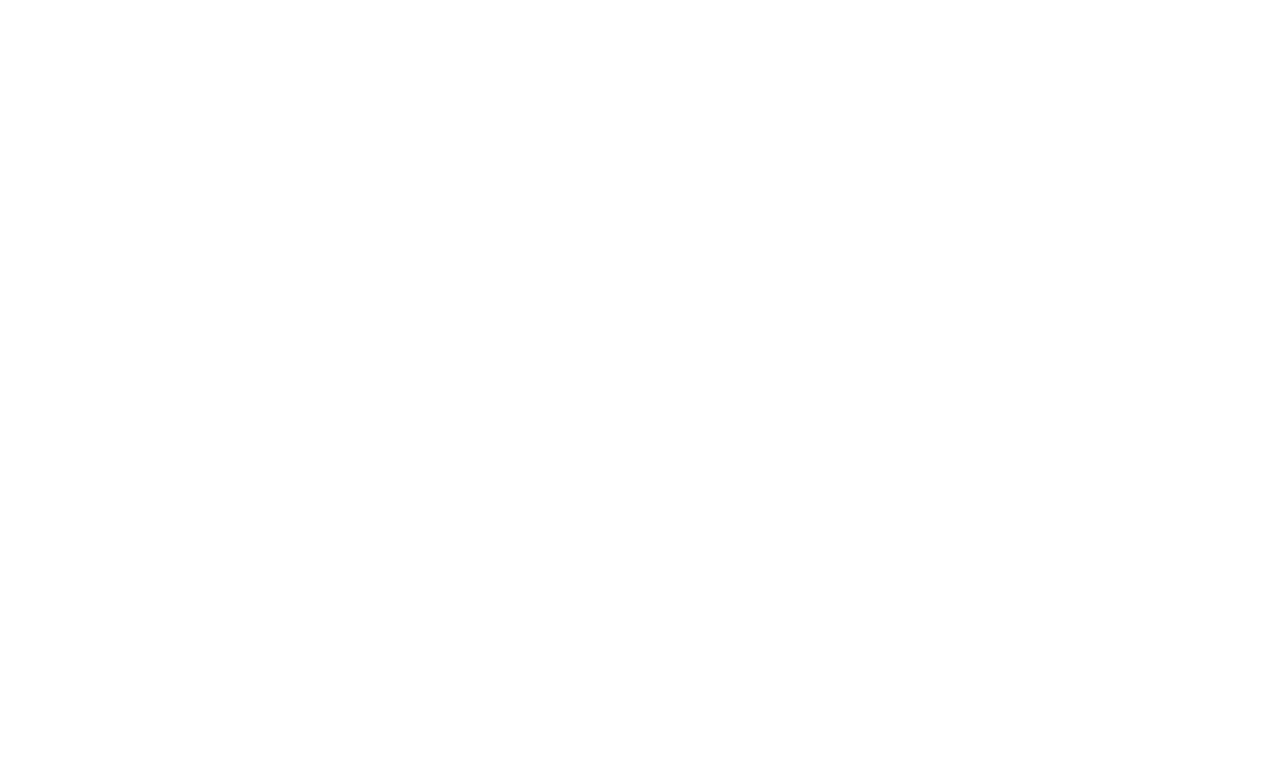
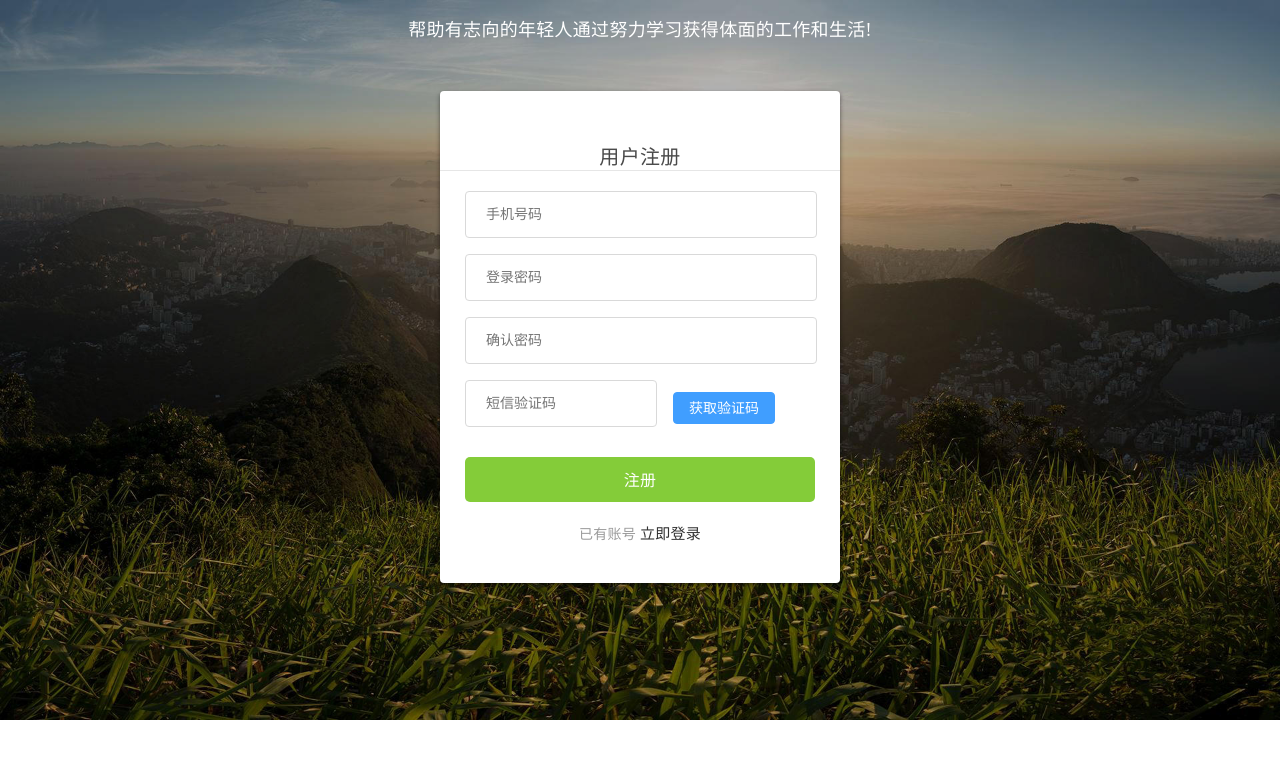
Before and after one commit to PiggThird/laike, a Vue app in the folder laikeweb/: page /register in a window 1280 px wide. Before the commit this address had no page. Shown: the top 758 px of the page. Built offline with nearby package versions, Linux system fonts and the light colour scheme.

Commit message:
注册功能实现流程-验证手机号是否已经注册

```diff
--- a/laikeweb/src/api/user.js
+++ b/laikeweb/src/api/user.js
@@ -2,9 +2,10 @@
 import http from '../utils/http'
 
 const user = reactive({
-    login_type: 0,  // 登陆方式 0：密码登录 1：短信登陆
-    username: "",    // 登录账号/手机号/邮箱
-    password: "",   // 登录密码
+    login_type: 0,      // 登陆方式 0：密码登录 1：短信登陆
+    username: "",       // 登录账号/手机号/邮箱
+    password: "",       // 登录密码
+    re_password: "",    // 确认密码
     remember: false,    // 是否记住登录状态
     mobile:"",          // 登录手机号码
     code:"",            // 短信验证码
@@ -14,6 +15,10 @@
             "username": this.username,
             "password": this.password
         })
+    },
+    check_mobile(){
+        // 验证手机号
+        return http.get(`/users/mobile/${this.mobile}/`)
     }
 })
 
--- a/laikeweb/src/components/Header.vue
+++ b/laikeweb/src/components/Header.vue
@@ -51,7 +51,7 @@
           <div class="login-box full-left">
             <span @click="state.show_login=true">登录</span>
             &nbsp;/&nbsp;
-            <span>注册</span>
+            <router-link to="/register">注册</router-link>
           </div>
         </div>
       </div>
--- a/laikeweb/src/components/Login.vue
+++ b/laikeweb/src/components/Login.vue
@@ -15,14 +15,14 @@
       <p>忘记密码</p>
     </div>
     <button class="login_btn" @click="loginhandler">登录</button>
-    <p class="go_login" >没有账号 <span>立即注册</span></p>
+    <p class="go_login" >没有账号 <router-link to="/register">立即注册</router-link></p>
   </div>
   <div class="inp" v-show="user.login_type==1">
     <input v-model="user.mobile" type="text" placeholder="手机号码" class="user">
     <input v-model="user.code"  type="text" class="code" placeholder="短信验证码">
     <el-button id="get_code" type="primary">获取验证码</el-button>
     <button class="login_btn">登录</button>
-    <p class="go_login" >没有账号 <span>立即注册</span></p>
+    <p class="go_login" >没有账号 <router-link to="/register">立即注册</router-link></p>
   </div>
 </template>
 
--- a/laikeweb/src/router/index.js
+++ b/laikeweb/src/router/index.js
@@ -20,6 +20,15 @@
         path: '/login',      // uri访问地址
         name: "Login",
         component: () => import("../views/Login.vue")
+    },
+    {
+        meta: {
+            title: "Laike-注册",
+            keepAlive: true,
+        },
+        path: '/register',
+        name: "Register",
+        component: () => import("../views/Register.vue"),
     },
     {
         meta: {
--- a/laikeweb/src/store/index.js
+++ b/laikeweb/src/store/index.js
@@ -33,7 +33,7 @@
         }
     },
     mutations: {                    // 操作数据的方法，相当于methods
-        login(state, user) {       // state 就是上面的state   state.user 就是上面的数据
+        login(state, user) {       // state 就是上面的state,mutations中每一个方法都默认第一个参数是它   state.user 就是上面的数据
             state.user = user
         },
         logout(state) {             // 退出登录
--- /dev/null
+++ b/laikeweb/src/views/Register.vue
@@ -0,0 +1,202 @@
+<template>
+	<div class="login box">
+		<img src="../assets/Loginbg.3377d0c.jpg" alt="">
+		<div class="login">
+			<div class="login-title">
+				<img src="../assets/logo.svg" alt="">
+				<p>帮助有志向的年轻人通过努力学习获得体面的工作和生活!</p>
+			</div>
+      <div class="login_box">
+          <div class="title">
+            <span class="active">用户注册</span>
+          </div>
+          <div class="inp">
+            <input v-model="user.mobile" type="text" placeholder="手机号码" class="user">
+            <input v-model="user.password" type="password" placeholder="登录密码" class="user">
+            <input v-model="user.re_password" type="password" placeholder="确认密码" class="user">
+            <input v-model="user.code"  type="text" class="code" placeholder="短信验证码">
+            <el-button id="get_code" type="primary">获取验证码</el-button>
+            <button class="login_btn">注册</button>
+            <p class="go_login" >已有账号 <router-link to="/login">立即登录</router-link></p>
+          </div>
+      </div>
+		</div>
+	</div>
+</template>
+
+<script setup>
+import {reactive, defineEmits, watch} from "vue"
+import { ElMessage } from 'element-plus'
+import {useStore} from "vuex"
+import user from "../api/user"
+// import "../utils/TCaptcha"
+
+const store = useStore()
+
+watch(()=>user.mobile, (mobile, prevMobile)=>{
+  if(/1[3-9]\d{9}/.test(user.mobile)){
+    // 发送ajax请求验证手机号是否已经注册
+    user.check_mobile().then(response=>{
+      ElMessage.success(response.data.errmsg);
+    }).catch(error=>{
+      ElMessage.error(error.response.data.errmsg);
+    })
+  }
+})
+
+</script>
+
+<style scoped>
+.box{
+	width: 100%;
+  height: 100%;
+	position: relative;
+  overflow: hidden;
+}
+.box img{
+	width: 100%;
+  min-height: 100%;
+}
+.box .login {
+	position: absolute;
+	width: 500px;
+	height: 400px;
+	left: 0;
+  margin: auto;
+  right: 0;
+  bottom: 0;
+  top: -438px;
+}
+
+.login-title{
+     width: 100%;
+    text-align: center;
+}
+.login-title img{
+    width: 190px;
+    height: auto;
+}
+.login-title p{
+    font-size: 18px;
+    color: #fff;
+    letter-spacing: .29px;
+    padding-top: 10px;
+    padding-bottom: 50px;
+}
+.login_box{
+    width: 400px;
+    height: auto;
+    background: #fff;
+    box-shadow: 0 2px 4px 0 rgba(0,0,0,.5);
+    border-radius: 4px;
+    margin: 0 auto;
+    padding-bottom: 40px;
+    padding-top: 50px;
+}
+.title{
+	font-size: 20px;
+	color: #9b9b9b;
+	letter-spacing: .32px;
+	border-bottom: 1px solid #e6e6e6;
+  display: flex;
+  justify-content: space-around;
+  padding: 0px 60px 0 60px;
+  margin-bottom: 20px;
+  cursor: pointer;
+}
+.title span.active{
+	color: #4a4a4a;
+}
+
+.inp{
+	width: 350px;
+	margin: 0 auto;
+}
+.inp .code{
+  width: 190px;
+  margin-right: 16px;
+}
+#get_code{
+ margin-top: 6px;
+}
+.inp input{
+    outline: 0;
+    width: 100%;
+    height: 45px;
+    border-radius: 4px;
+    border: 1px solid #d9d9d9;
+    text-indent: 20px;
+    font-size: 14px;
+    background: #fff !important;
+}
+.inp input.user{
+    margin-bottom: 16px;
+}
+.inp .rember{
+     display: flex;
+    justify-content: space-between;
+    align-items: center;
+    position: relative;
+    margin-top: 10px;
+}
+.inp .rember p:first-of-type{
+    font-size: 12px;
+    color: #4a4a4a;
+    letter-spacing: .19px;
+    margin-left: 22px;
+    display: -ms-flexbox;
+    display: flex;
+    -ms-flex-align: center;
+    align-items: center;
+    /*position: relative;*/
+}
+.inp .rember p:nth-of-type(2){
+    font-size: 14px;
+    color: #9b9b9b;
+    letter-spacing: .19px;
+    cursor: pointer;
+}
+
+.inp .rember input{
+    outline: 0;
+    width: 30px;
+    height: 45px;
+    border-radius: 4px;
+    border: 1px solid #d9d9d9;
+    text-indent: 20px;
+    font-size: 14px;
+    background: #fff !important;
+    vertical-align: middle;
+    margin-right: 4px;
+}
+
+.inp .rember p span{
+    display: inline-block;
+  font-size: 12px;
+  width: 100px;
+}
+.login_btn{
+    cursor: pointer;
+    width: 100%;
+    height: 45px;
+    background: #84cc39;
+    border-radius: 5px;
+    font-size: 16px;
+    color: #fff;
+    letter-spacing: .26px;
+    margin-top: 30px;
+    border: none;
+    outline: none;
+}
+.inp .go_login{
+    text-align: center;
+    font-size: 14px;
+    color: #9b9b9b;
+    letter-spacing: .26px;
+    padding-top: 20px;
+}
+.inp .go_login span{
+    color: #84cc39;
+    cursor: pointer;
+}
+</style>
```
Also changed, not shown: 2 other files (tests, documents, lock files or other folders).
